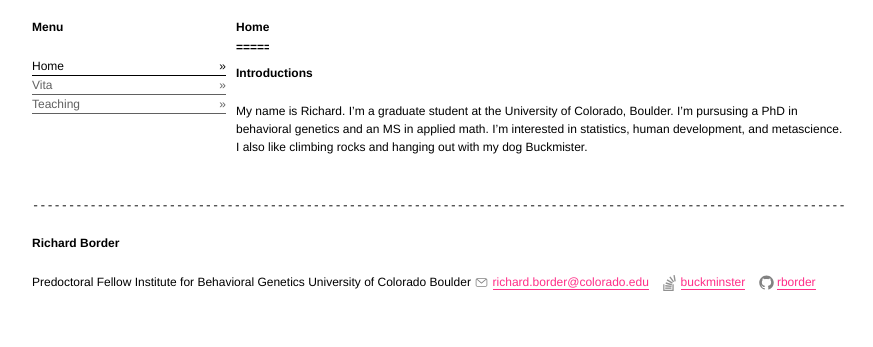
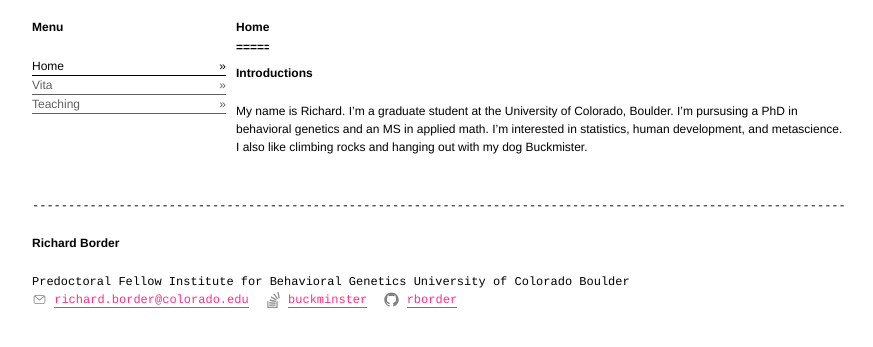
Before and after one commit to rborder/website, a Jekyll site: the page built from index.md, in a window 1280 px wide. Shown: the top 347 px of the page, without its empty margins (200-1073 px from the left). Built offline with Jekyll 4.4.1, drawn with Linux system fonts in a browser that asks for light colours; a style sheet for code colours, icons or effects is not loaded; our own code applies the rules of GitHub Pages for plain Markdown files.

Commit message:
modified footer

```diff
--- a/_includes/footer.html
+++ b/_includes/footer.html
@@ -2,7 +2,7 @@
   <hr>
 
 
-  <h2 class="footer-heading">{{ site.title }}</h2>
+  <h2 class="footer-heading">Richard Border</h2>
   <!-- <div class="grid t-hackcss-sm-reversed-grid"> -->
   <!-- <div class="cell -4of12"> -->
        {{ site.description }}
--- a/css/hack.css
+++ b/css/hack.css
@@ -156,6 +156,10 @@
 .hack blockquote,.hack code,.hack footer,.hack h1,.hack h2,.hack h3,.hack h4,.hack h5,.hack h6,.hack header,.hack li,.hack ol,.hack p,.hack section,.hack ul{
     float:none;margin:0;padding:0
 }
+.hack footer{
+    font-family: monospace
+}
+
 
 .hack blockquote,.hack h1,.hack ol,.hack p,.hack ul{
     margin-top:20px;margin-bottom:20px
--- a/css/main.css
+++ b/css/main.css
@@ -22,11 +22,11 @@
 .t-hackcss-icon{
     display:inline-block;
     vertical-align:center;
-    width:15px;
-    height:15px
+    width:12px;
+    height:12px
 }
 .t-hackcss-icon>svg{
-    width:15px
+    width:12px
 }
 .t-hackcss-media{
     margin-bottom:1.25rem
```
